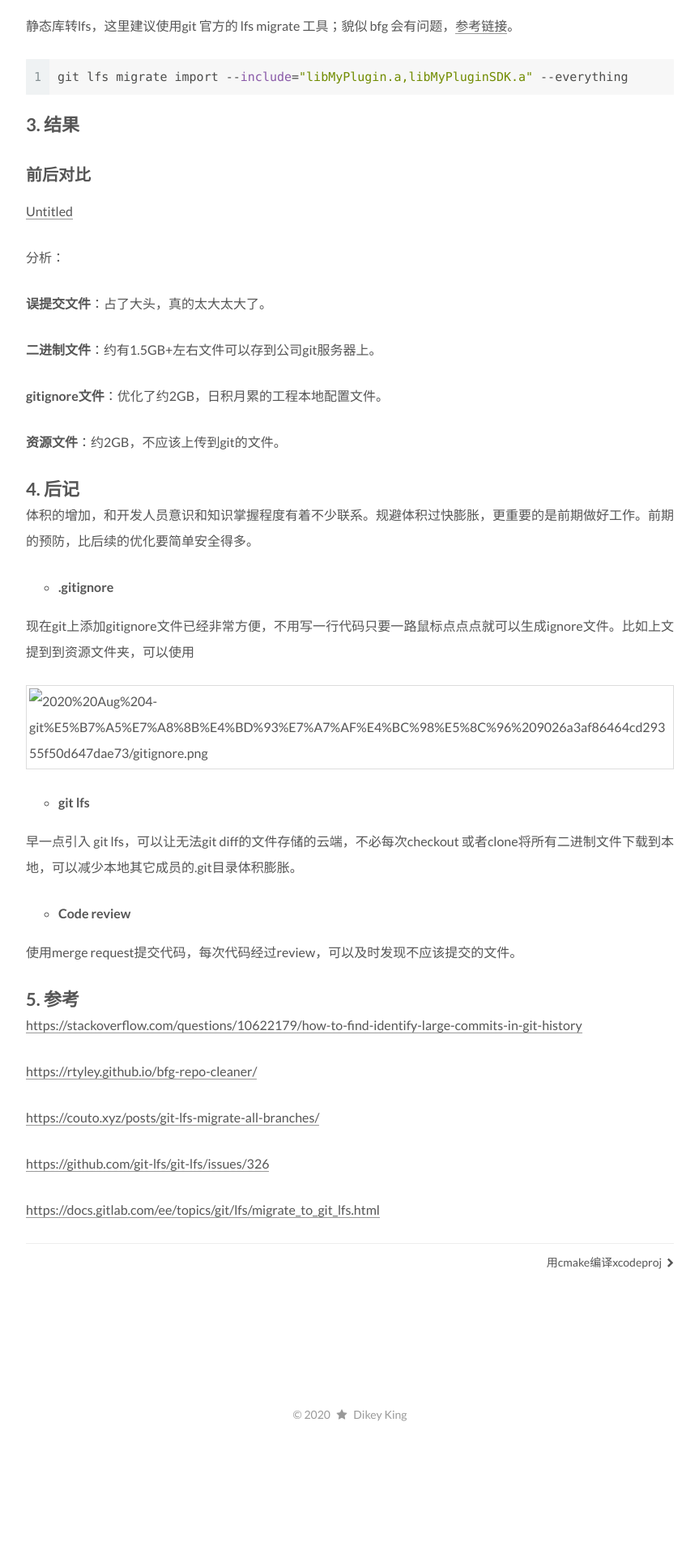
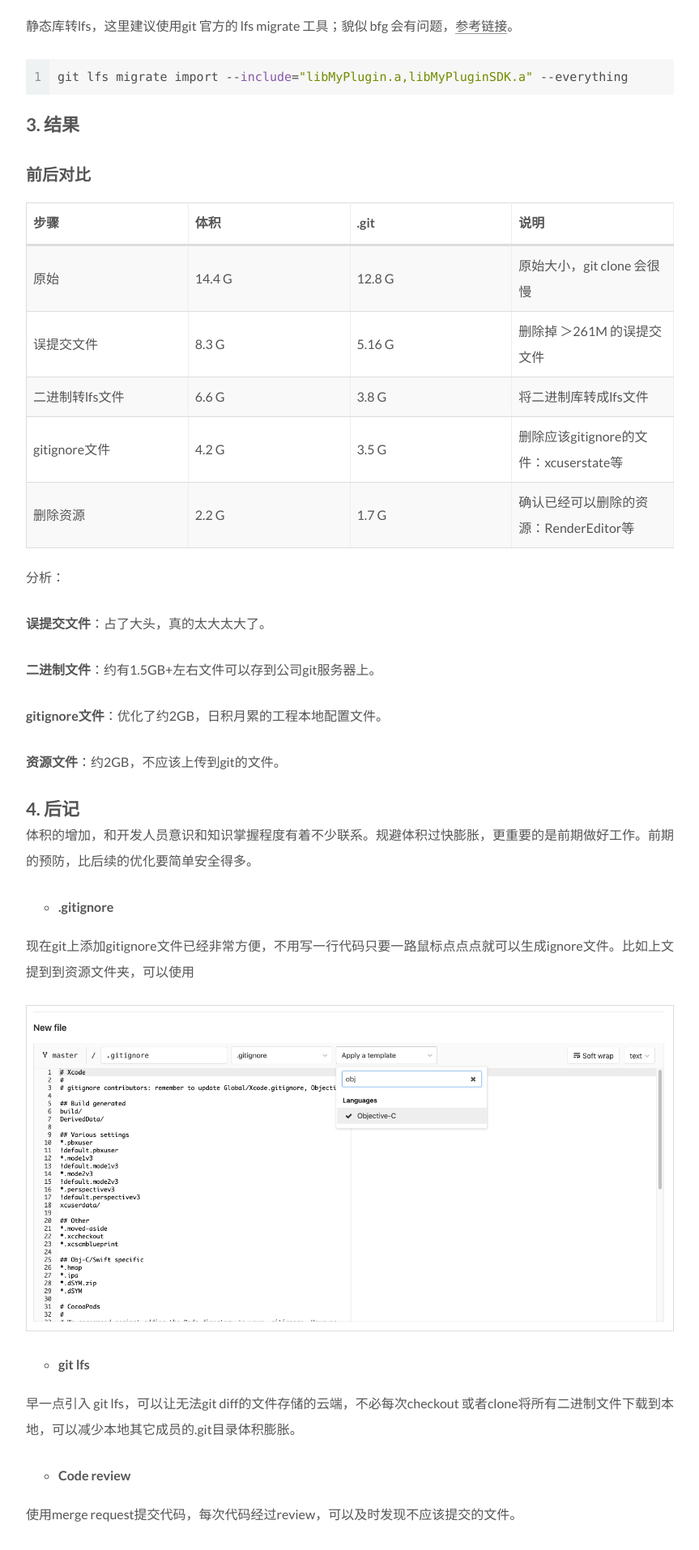
Before and after one commit to DikeyKing/dikeyking.github.io, a Jekyll site: the page built from _posts/2020-08-06-git工程体积优化.md, in a window 1280 px wide. Shown: the part 2890-4804 px from the top of the page at 81% size, without its empty margins (208-1071 px from the left). Built offline with Jekyll 4.4.1, drawn with Linux system fonts in a browser that asks for light colours; before the commit the page ends 4671 px from its top, so only the background shows below that.

Commit message:
update git体积优化

```diff
--- a/_posts/2020-08-06-git工程体积优化.md
+++ b/_posts/2020-08-06-git工程体积优化.md
@@ -103,9 +103,15 @@ git lfs migrate import --include="libMyPlugin.a,libMyPluginSDK.a" --everything
 
 # 3. 结果
 
-## 前后对比
+##  前后对比
 
-[Untitled](https://www.notion.so/a4dbcd635fac4691bc118d1356d9de57)
+| 步骤                                                         | 体积   | .git   | 说明                                   |
+| :----------------------------------------------------------- | :----- | :----- | :------------------------------------- |
+| 原始 | 14.4 G | 12.8 G | 原始大小，git clone 会很慢             |
+| 误提交文件 | 8.3 G  | 5.16 G | 删除掉 ＞261M 的误提交文件             |
+| 二进制转lfs文件| 6.6 G  | 3.8 G  | 将二进制库转成lfs文件                  |
+| gitignore文件 | 4.2 G  | 3.5 G  | 删除应该gitignore的文件：xcuserstate等 |
+| 删除资源 | 2.2 G  | 1.7 G  | 确认已经可以删除的资源：RenderEditor等 |
 
 分析：
 
@@ -125,7 +131,7 @@ git lfs migrate import --include="libMyPlugin.a,libMyPluginSDK.a" --everything
 
 现在git上添加gitignore文件已经非常方便，不用写一行代码只要一路鼠标点点点就可以生成ignore文件。比如上文提到到资源文件夹，可以使用
 
-![2020%20Aug%204-git%E5%B7%A5%E7%A8%8B%E4%BD%93%E7%A7%AF%E4%BC%98%E5%8C%96%209026a3af86464cd29355f50d647dae73/gitignore.png](img/gitignore.png)
+![2020%20Aug%204-git%E5%B7%A5%E7%A8%8B%E4%BD%93%E7%A7%AF%E4%BC%98%E5%8C%96%209026a3af86464cd29355f50d647dae73/gitignore.png](https://raw.githubusercontent.com/DikeyKing/dikeyking.github.io/master/_posts/img/gitignore.png)
 
 - **git lfs**
 
```
